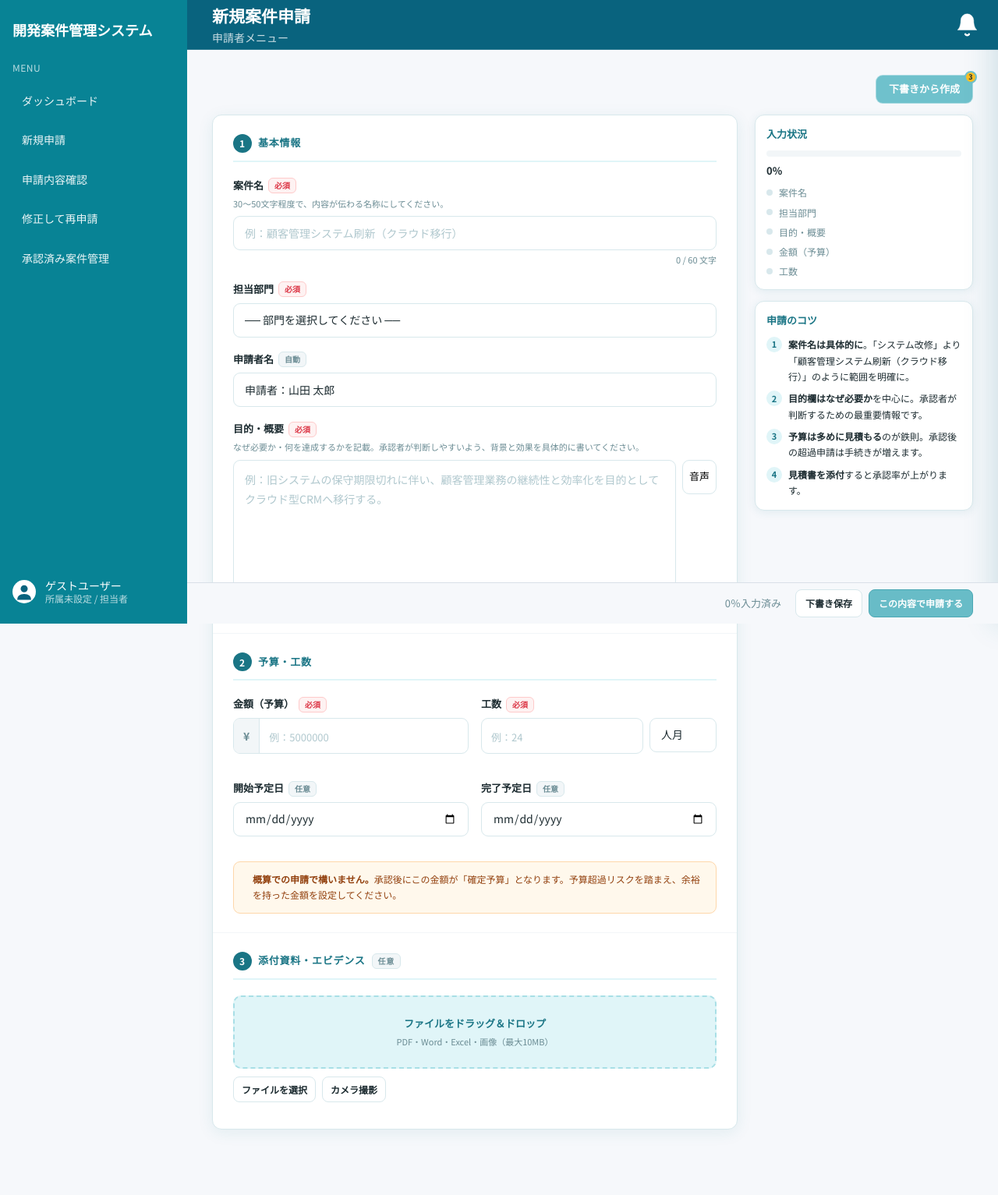
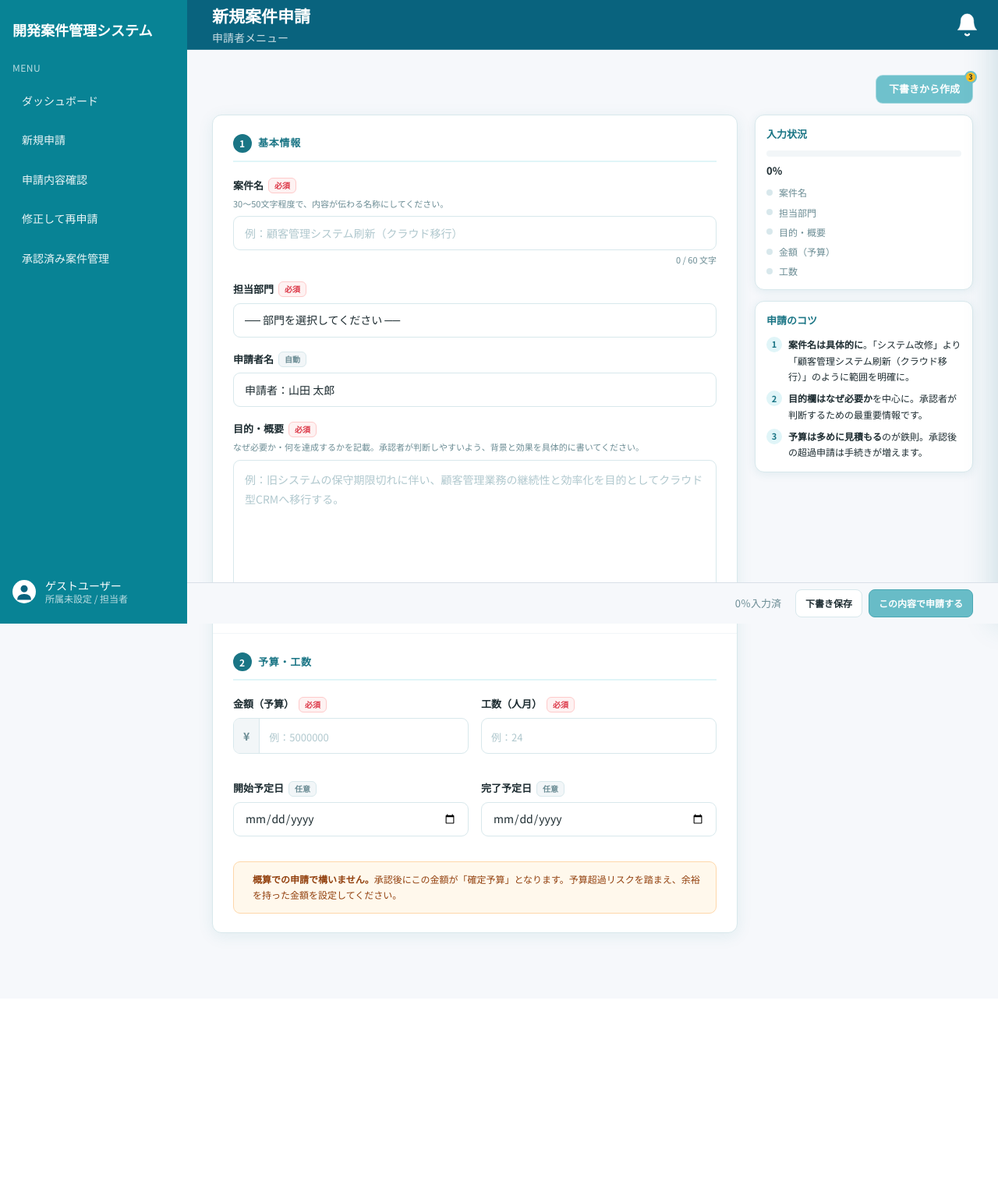
Before and after one commit to kubota-a/dev-management-app, a Flask app: page /applicant/projects/new in a window 1280 px wide. Shown: the whole page at 78% size. After the commit the page ends 1210 px from the top, so only its background shows below. Run offline with Flask 3, Linux system fonts and the light colour scheme.

Commit message:
style: テンプレートから不要な要素を削除 (#9)

```diff
--- a/templates/applicant_project_new.html
+++ b/templates/applicant_project_new.html
@@ -163,11 +163,6 @@ body.is-project-draft-drawer-open { overflow: hidden; }
 .mock-project-new .field-error.show { display: block; }
 .mock-project-new .voice-row { display: flex; gap: 8px; align-items: flex-start; }
 .mock-project-new .voice-row .f-textarea { flex: 1; }
-.mock-project-new .voice-btn {
-  width: 44px; height: 44px; border: 1.5px solid var(--project-new-border); border-radius: 9px; background: #fff; cursor: pointer;
-  display: flex; align-items: center; justify-content: center; font-size: 13px; flex-shrink: 0;
-}
-.mock-project-new .voice-btn.recording { background: var(--project-new-danger-bg); border-color: var(--project-new-danger); }
 .mock-project-new .budget-grid { display: grid; grid-template-columns: 1fr 1fr; gap: 16px; }
 .mock-project-new .money-wrap {
   display: flex; align-items: center; border: 1.5px solid var(--project-new-border); border-radius: 9px;
@@ -190,25 +185,6 @@ body.is-project-draft-drawer-open { overflow: hidden; }
 .mock-project-new .bn-icon { font-size: 16px; flex-shrink: 0; margin-top: 1px; }
 .mock-project-new .bn-text { font-size: 12px; color: #92400e; line-height: 1.7; }
 .mock-project-new .bn-text strong { font-weight: 700; }
-.mock-project-new .attach-drop {
-  border: 2px dashed var(--project-new-teal-mid); border-radius: 10px; background: var(--project-new-teal-light);
-  padding: 24px 20px; text-align: center; cursor: pointer; transition: all .15s;
-}
-.mock-project-new .attach-drop.dragover { background: #caeef4; border-color: var(--project-new-header); transform: scale(1.01); }
-.mock-project-new .ad-text { font-size: 13px; font-weight: 700; color: var(--project-new-header); }
-.mock-project-new .ad-sub { font-size: 11px; color: var(--project-new-muted); margin-top: 4px; }
-.mock-project-new .attach-btns { display: flex; gap: 8px; margin-top: 10px; flex-wrap: wrap; }
-.mock-project-new .attach-btn {
-  border: 1px solid var(--project-new-border); background: #fff; color: var(--project-new-text); border-radius: 8px;
-  font-size: 12px; font-weight: 700; padding: 6px 10px; cursor: pointer;
-}
-.mock-project-new .file-list { margin-top: 10px; display: grid; gap: 8px; }
-.mock-project-new .file-item {
-  border: 1px solid var(--project-new-border); border-radius: 8px; padding: 8px 10px; background: #fff;
-  display: flex; align-items: center; gap: 8px;
-}
-.mock-project-new .file-name { flex: 1; font-size: 12px; color: var(--project-new-text); }
-.mock-project-new .file-remove { font-size: 12px; color: var(--project-new-danger); cursor: pointer; }
 .mock-project-new .side-col { display: grid; align-content: start; gap: 14px; }
 .mock-project-new .progress-card, .mock-project-new .tips-card {
   background: var(--project-new-card); border: 1px solid var(--project-new-border); border-radius: var(--project-new-radius);
@@ -333,7 +309,6 @@ body.is-project-draft-drawer-open { overflow: hidden; }
           <div class="field-hint">なぜ必要か・何を達成するかを記載。承認者が判断しやすいよう、背景と効果を具体的に書いてください。</div>
           <div class="voice-row">
             <textarea class="f-textarea" id="projDesc" maxlength="500" rows="6" placeholder="例：旧システムの保守期限切れに伴い、顧客管理業務の継続性と効率化を目的としてクラウド型CRMへ移行する。" oninput="updateProjectCC(this,'descCC',500);updateProjectProgress()"></textarea>
-            <button type="button" class="voice-btn" id="voiceBtn" onclick="toggleProjectVoiceInput()">音声</button>
           </div>
           <div class="char-counter" id="descCC">0 / 500 文字</div>
           <div class="field-error" id="descErr">目的・概要は5文字以上で入力してください。</div>
@@ -352,16 +327,11 @@ body.is-project-draft-drawer-open { overflow: hidden; }
             <div class="field-error" id="amtErr">金額（予算）を入力してください。</div>
           </div>
           <div class="field">
-            <div class="field-label">工数 <span class="req-badge">必須</span></div>
+            <div class="field-label">工数（人月） <span class="req-badge">必須</span></div>
             <div style="display:flex; gap:8px;">
               <div class="money-wrap" style="flex:1;" id="mwMm">
                 <input type="number" class="money-input" id="manmonth" placeholder="例：24" inputmode="numeric" min="0" style="padding-left:12px;" oninput="updateProjectProgress()">
               </div>
-              <select class="f-select" id="mmUnit" style="width:86px;flex-shrink:0;">
-                <option value="人月" selected>人月</option>
-                <option value="時間">時間</option>
-                <option value="人日">人日</option>
-              </select>
             </div>
           </div>
           <div class="field">
@@ -379,19 +349,6 @@ body.is-project-draft-drawer-open { overflow: hidden; }
         </div>
       </div>
 
-      <div class="fc-section">
-        <div class="fc-sec-title"><div class="fc-num">3</div> 添付資料・エビデンス <span class="opt-badge">任意</span></div>
-        <div class="attach-drop" id="dropZone" ondragover="event.preventDefault();this.classList.add('dragover')" ondragleave="this.classList.remove('dragover')" ondrop="handleProjectFileDrop(event)">
-          <div class="ad-text">ファイルをドラッグ＆ドロップ</div>
-          <div class="ad-sub">PDF・Word・Excel・画像（最大10MB）</div>
-        </div>
-        <div class="attach-btns">
-          <button type="button" class="attach-btn" onclick="simulateProjectAttach('見積書.pdf')">ファイルを選択</button>
-          <button type="button" class="attach-btn" onclick="simulateProjectAttach('現場写真.jpg')">カメラ撮影</button>
-        </div>
-        <div class="file-list" id="fileList"></div>
-        {# 将来は Flask 側で添付処理 #}
-      </div>
     </div>
 
     <div class="side-col">
@@ -414,7 +371,6 @@ body.is-project-draft-drawer-open { overflow: hidden; }
           <div class="tip-item"><div class="tip-num">1</div><div class="tip-text"><strong>案件名は具体的に</strong>。「システム改修」より「顧客管理システム刷新（クラウド移行）」のように範囲を明確に。</div></div>
           <div class="tip-item"><div class="tip-num">2</div><div class="tip-text"><strong>目的欄はなぜ必要か</strong>を中心に。承認者が判断するための最重要情報です。</div></div>
           <div class="tip-item"><div class="tip-num">3</div><div class="tip-text"><strong>予算は多めに見積もる</strong>のが鉄則。承認後の超過申請は手続きが増えます。</div></div>
-          <div class="tip-item"><div class="tip-num">4</div><div class="tip-text"><strong>見積書を添付</strong>すると承認率が上がります。</div></div>
         </div>
       </div>
     </div>
@@ -458,7 +414,7 @@ body.is-project-draft-drawer-open { overflow: hidden; }
   {% set footer_info_text = "" %}
   {% set footer_info_value = "" %}
   {% set footer_actions %}
-    <span class="project-new-footer-progress"><span id="footerPct">0％</span>入力済み</span>
+    <span class="project-new-footer-progress"><span id="footerPct">0％</span>入力済</span>
     <button type="button" class="project-new-footer-draft-save" onclick="saveProjectNewMockDraft()">下書き保存</button>
     <button type="button" class="project-new-footer-submit" onclick="submitProjectNewMockForm()">この内容で申請する</button>
   {% endset %}
@@ -472,12 +428,11 @@ function escapeProjectMockHtml(value) { return String(value).replace(/&/g, "&amp
 
 /* 将来は project_drafts から取得 */
 let projectDrafts = [
-  { id: 1, name: "BI分析基盤整備（可視化ダッシュボード構築）", dept: "dept1", desc: "Excelベースの集計作業をBI基盤で自動化し、全社KPIをリアルタイムで可視化する。月次レポート作成工数を80%削減することを目標とする。DWH設計・ETLパイプライン・BIツール選定・ユーザートレーニングを含む。", amount: 8000000, manmonth: 16, mmUnit: "人月", startDate: "2025-07-01", endDate: "2026-02-28", savedAt: "2025/05/10 14:30" },
-  { id: 2, name: "顧客管理システム刷新（CRM移行）", dept: "dept1", desc: "旧オンプレCRMをSaaS型に移行し、モバイル対応・API連携を実現する。営業チームの入力作業を50%削減し、顧客対応品質を向上させる。データ移行・SSO設定・カスタマイズ開発を含む。", amount: 15000000, manmonth: 20, mmUnit: "人月", startDate: "2025-08-01", endDate: "2026-03-31", savedAt: "2025/05/12 09:15" },
-  { id: 3, name: "ログ監視基盤 構築（セキュリティ強化）", dept: "dept3", desc: "各サーバーのログを集約・分析するSIEM基盤を構築し、セキュリティインシデントの早期検知を実現する。コンプライアンス要件への対応も含む。", amount: 4500000, manmonth: 9, mmUnit: "人月", startDate: "2025-09-01", endDate: "2026-01-31", savedAt: "2025/05/14 16:48" }
+  { id: 1, name: "BI分析基盤整備（可視化ダッシュボード構築）", dept: "dept1", desc: "Excelベースの集計作業をBI基盤で自動化し、全社KPIをリアルタイムで可視化する。月次レポート作成工数を80%削減することを目標とする。DWH設計・ETLパイプライン・BIツール選定・ユーザートレーニングを含む。", amount: 8000000, manmonth: 16, startDate: "2025-07-01", endDate: "2026-02-28", savedAt: "2025/05/10 14:30" },
+  { id: 2, name: "顧客管理システム刷新（CRM移行）", dept: "dept1", desc: "旧オンプレCRMをSaaS型に移行し、モバイル対応・API連携を実現する。営業チームの入力作業を50%削減し、顧客対応品質を向上させる。データ移行・SSO設定・カスタマイズ開発を含む。", amount: 15000000, manmonth: 20, startDate: "2025-08-01", endDate: "2026-03-31", savedAt: "2025/05/12 09:15" },
+  { id: 3, name: "ログ監視基盤 構築（セキュリティ強化）", dept: "dept3", desc: "各サーバーのログを集約・分析するSIEM基盤を構築し、セキュリティインシデントの早期検知を実現する。コンプライアンス要件への対応も含む。", amount: 4500000, manmonth: 9, startDate: "2025-09-01", endDate: "2026-01-31", savedAt: "2025/05/14 16:48" }
 ];
 let pendingApplyId = null;
-const attachedFiles = [];
 
 function projectDeptLabel(v) { return { dept1: "第一開発部", dept2: "第二開発部", dept3: "第三開発部" }[v] || v; }
 
@@ -510,7 +465,7 @@ function renderProjectDraftList(list) {
     const dept = escapeProjectMockHtml(projectDeptLabel(d.dept));
     const desc = escapeProjectMockHtml(d.desc);
     const savedAt = escapeProjectMockHtml(d.savedAt);
-    const budget = "¥" + (d.amount / 10000).toFixed(0) + "万 / " + d.manmonth + d.mmUnit;
+    const budget = "¥" + (d.amount / 10000).toFixed(0) + "万 / " + d.manmonth + "人月";
     const preview = d.desc.length > 120 ? d.desc.slice(0, 120) + "…" : d.desc;
     return "<div class=\"draft-card\" data-id=\"" + d.id + "\">"
       + "<div class=\"dc-header\"><div class=\"dc-name\">" + name + "</div><div class=\"dc-date\">保存：" + savedAt + "</div></div>"
@@ -553,20 +508,18 @@ function doProjectDraftApply(id) {
   const dept = getProjectEl("dept");
   const budgetAmount = getProjectEl("budgetAmount");
   const manmonth = getProjectEl("manmonth");
-  const mmUnit = getProjectEl("mmUnit");
   const startDate = getProjectEl("startDate");
   const endDate = getProjectEl("endDate");
   const mwAmount = getProjectEl("mwAmount");
   const mwMm = getProjectEl("mwMm");
   const prefillBannerText = getProjectEl("prefillBannerText");
   const prefillBanner = getProjectEl("prefillBanner");
-  if (!dept || !budgetAmount || !manmonth || !mmUnit || !startDate || !endDate || !mwAmount || !mwMm || !prefillBannerText || !prefillBanner) return;
+  if (!dept || !budgetAmount || !manmonth || !startDate || !endDate || !mwAmount || !mwMm || !prefillBannerText || !prefillBanner) return;
   setProjectField("projName", d.name, "nameCC", 60);
   setProjectField("projDesc", d.desc, "descCC", 500);
   dept.value = d.dept;
   budgetAmount.value = d.amount;
   manmonth.value = d.manmonth;
-  mmUnit.value = d.mmUnit;
   startDate.value = d.startDate;
   endDate.value = d.endDate;
   ["projName", "projDesc", "dept"].forEach(function(id2) {
@@ -619,10 +572,9 @@ function saveProjectNewMockDraft() {
   const projDesc = getProjectEl("projDesc");
   const budgetAmount = getProjectEl("budgetAmount");
   const manmonth = getProjectEl("manmonth");
-  const mmUnit = getProjectEl("mmUnit");
   const startDate = getProjectEl("startDate");
   const endDate = getProjectEl("endDate");
-  if (!projName || !dept || !projDesc || !budgetAmount || !manmonth || !mmUnit || !startDate || !endDate) return;
+  if (!projName || !dept || !projDesc || !budgetAmount || !manmonth || !startDate || !endDate) return;
   const name = projName.value.trim();
   const label = name || "（無題）";
   const now = new Date();
@@ -634,7 +586,6 @@ function saveProjectNewMockDraft() {
     desc: projDesc.value,
     amount: parseInt(budgetAmount.value, 10) || 0,
     manmonth: parseFloat(manmonth.value) || 0,
-    mmUnit: mmUnit.value,
     startDate: startDate.value,
     endDate: endDate.value,
     savedAt: "2025/05/16 " + ts
@@ -684,55 +635,6 @@ function updateProjectProgress() {
   if (progressPct) progressPct.textContent = pct + "%";
   const footerPct = getProjectEl("footerPct");
   if (footerPct) footerPct.textContent = pct + "％";
-}
-function toggleProjectVoiceInput() {
-  const btn = getProjectEl("voiceBtn");
-  const ta = getProjectEl("projDesc");
-  if (!btn || !ta) return;
-  if (btn.classList.contains("recording")) {
-    btn.classList.remove("recording");
-    btn.textContent = "音声";
-    showProjectNewToast("音声入力を終了しました");
-  } else {
-    btn.classList.add("recording");
-    btn.textContent = "停止";
-    showProjectNewToast("録音中… もう一度タップで終了");
-    setTimeout(function() {
-      const ta2 = getProjectEl("projDesc");
-      if (!ta2) return;
-      ta2.value += (ta2.value ? "\n" : "") + "（音声入力）老朽化システムを刷新し業務効率化を図ります。";
-      btn.classList.remove("recording");
-      btn.textContent = "音声";
-      updateProjectProgress();
-      updateProjectCC(ta2, "descCC", 500);
-    }, 3000);
-  }
-}
-function simulateProjectAttach(name) { addProjectFile(name); }
-function handleProjectFileDrop(e) {
-  e.preventDefault();
-  getProjectEl("dropZone").classList.remove("dragover");
-  if (e.dataTransfer && e.dataTransfer.files.length) addProjectFile(e.dataTransfer.files[0].name);
-}
-function addProjectFile(name) {
-  if (attachedFiles.includes(name)) { showProjectNewToast("同じファイルが既に追加されています"); return; }
-  attachedFiles.push(name);
-  renderProjectFileList();
-  showProjectNewToast(name + " を添付しました");
-}
-function removeProjectFile(name) {
-  const i = attachedFiles.indexOf(name);
-  if (i >= 0) attachedFiles.splice(i, 1);
-  renderProjectFileList();
-}
-function renderProjectFileList() {
-  const fileList = getProjectEl("fileList");
-  if (!fileList) return;
-  fileList.innerHTML = attachedFiles.map(function(n) {
-    const safe = escapeProjectMockHtml(n);
-    const param = JSON.stringify(String(n));
-    return "<div class=\"file-item\"><span class=\"file-name\">" + safe + "</span><span class=\"file-remove\" onclick='removeProjectFile(" + param + ")' title=\"削除\">削除</span></div>";
-  }).join("");
 }
 function validateProjectNewMock() {
   const projName = getProjectEl("projName");
```
